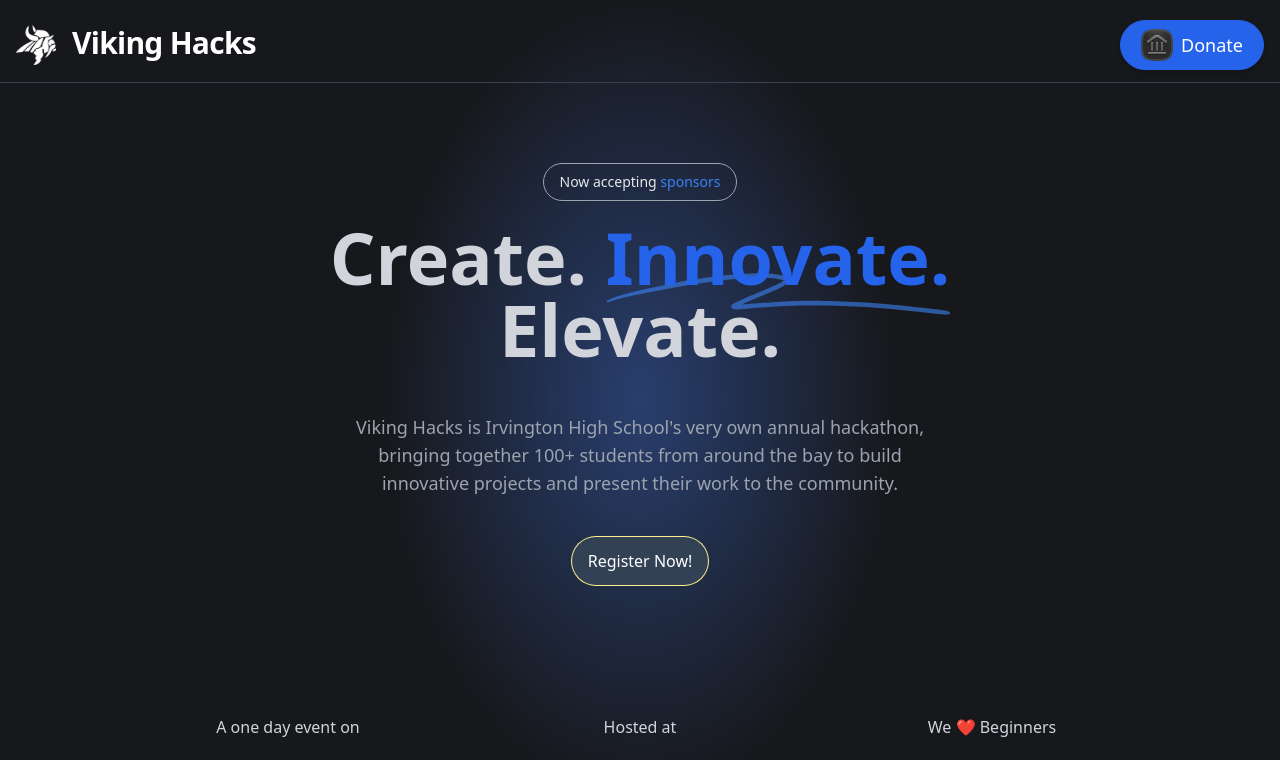
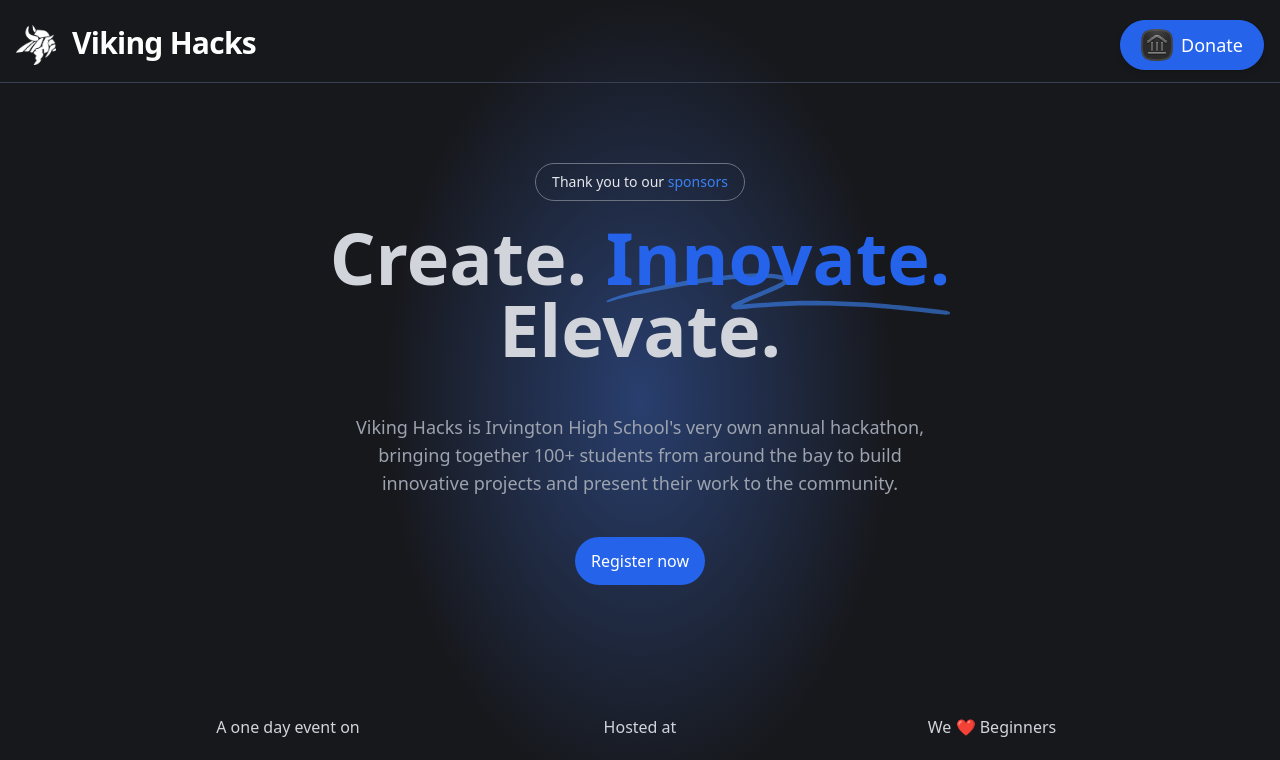
Before and after one commit to Mishra-Manit/VikingHacksWebsite, a Next.js app: page / in a window 1280 px wide. Shown: the top 760 px of the page. Built offline with nearby package versions, Linux system fonts and the light colour scheme.

Commit message:
revert to pre-prospectus changes

```diff
--- a/app/page.tsx
+++ b/app/page.tsx
@@ -21,9 +21,9 @@ export default function HomePage() {
           href="https://vikinghacks.com/prospectus.pdf"
           target="_blank"
           rel="noreferrer"
-          className="border border-gray-400 rounded-3xl py-2 px-4 text-gray-200 text-sm mb-5 transition duration-300 ease-in-out"
+          className="border border-gray-500 rounded-3xl py-2 px-4 text-gray-200 text-sm mb-5 transition duration-300 ease-in-out"
         >
-          Now accepting {" "}
+          Thank you to our {" "}
           <span className="text-blue-500 hover:underline">sponsors</span>
         </a>
         <h1 className="mx-auto max-w-4xl font-display text-5xl font-bold tracking-normal text-gray-300 sm:text-7xl">
@@ -38,11 +38,11 @@ export default function HomePage() {
           Viking Hacks is Irvington High School&apos;s very own annual hackathon, bringing together 100+ students from around the bay to build innovative projects and present their work to the community.
         </h2>
         <Link
-          // className="bg-blue-600 rounded-xl text-white font-medium px-4 py-3 sm:mt-10 mt-8 hover:bg-blue-500 transition"
-          className="bg-slate-700 ring-1 ring-yellow-200 rounded-3xl text-white font-medium px-4 py-3 sm:mt-10 mt-8 hover:bg-slate-500 transition"
+          className="bg-blue-600 rounded-3xl text-white font-medium px-4 py-3 sm:mt-10 mt-8 hover:bg-blue-500 transition"
+          // className="bg-slate-700 ring-1 ring-yellow-200 rounded-3xl text-white font-medium px-4 py-3 sm:mt-10 mt-8 hover:bg-slate-500 transition"
           href="/register"
         >
-          Register Now!
+          Register now
         </Link>
         <div className="py-24 sm:py-32">
         <div className="mx-auto max-w-7xl px-6 lg:px-8">
```
